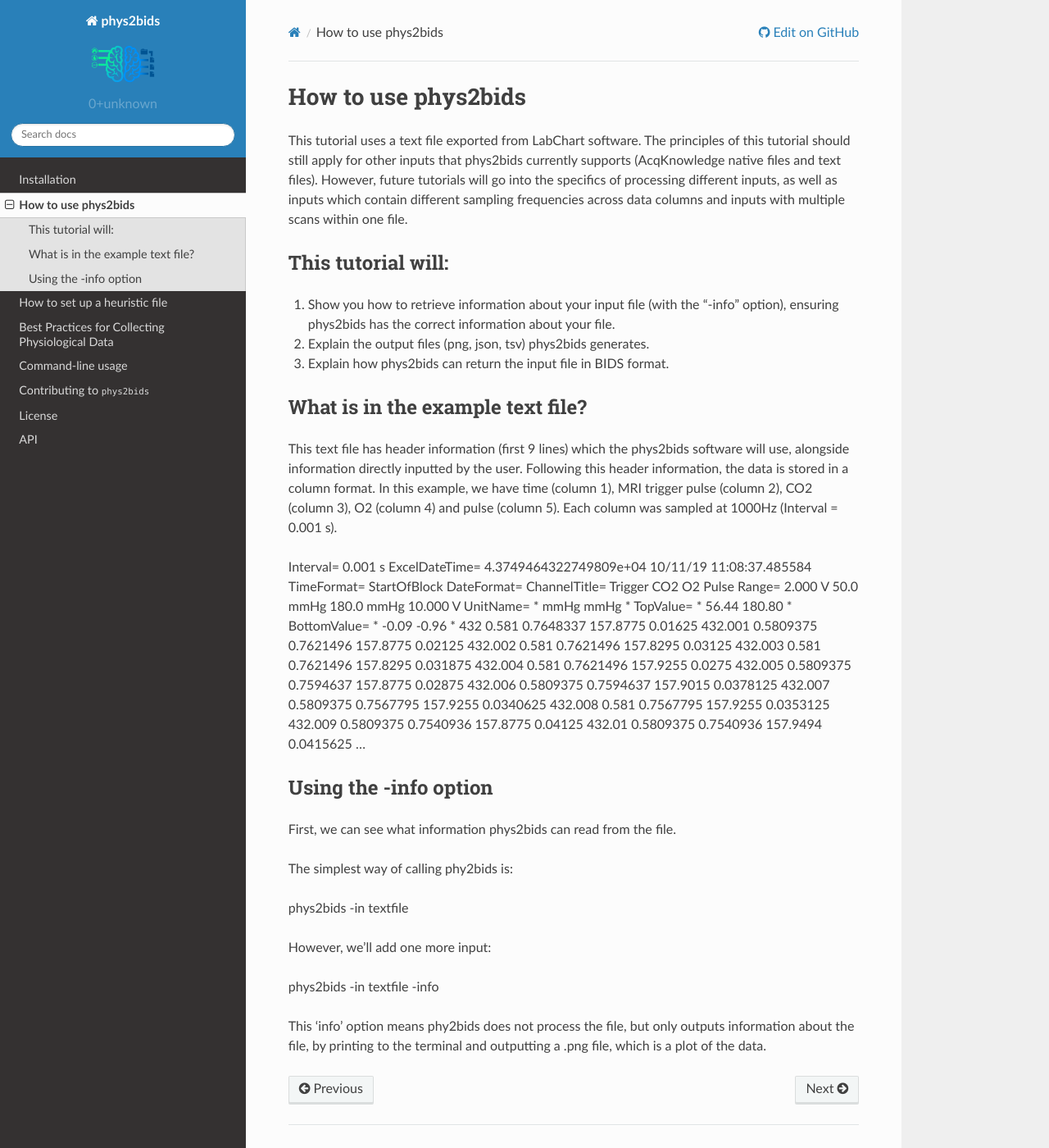
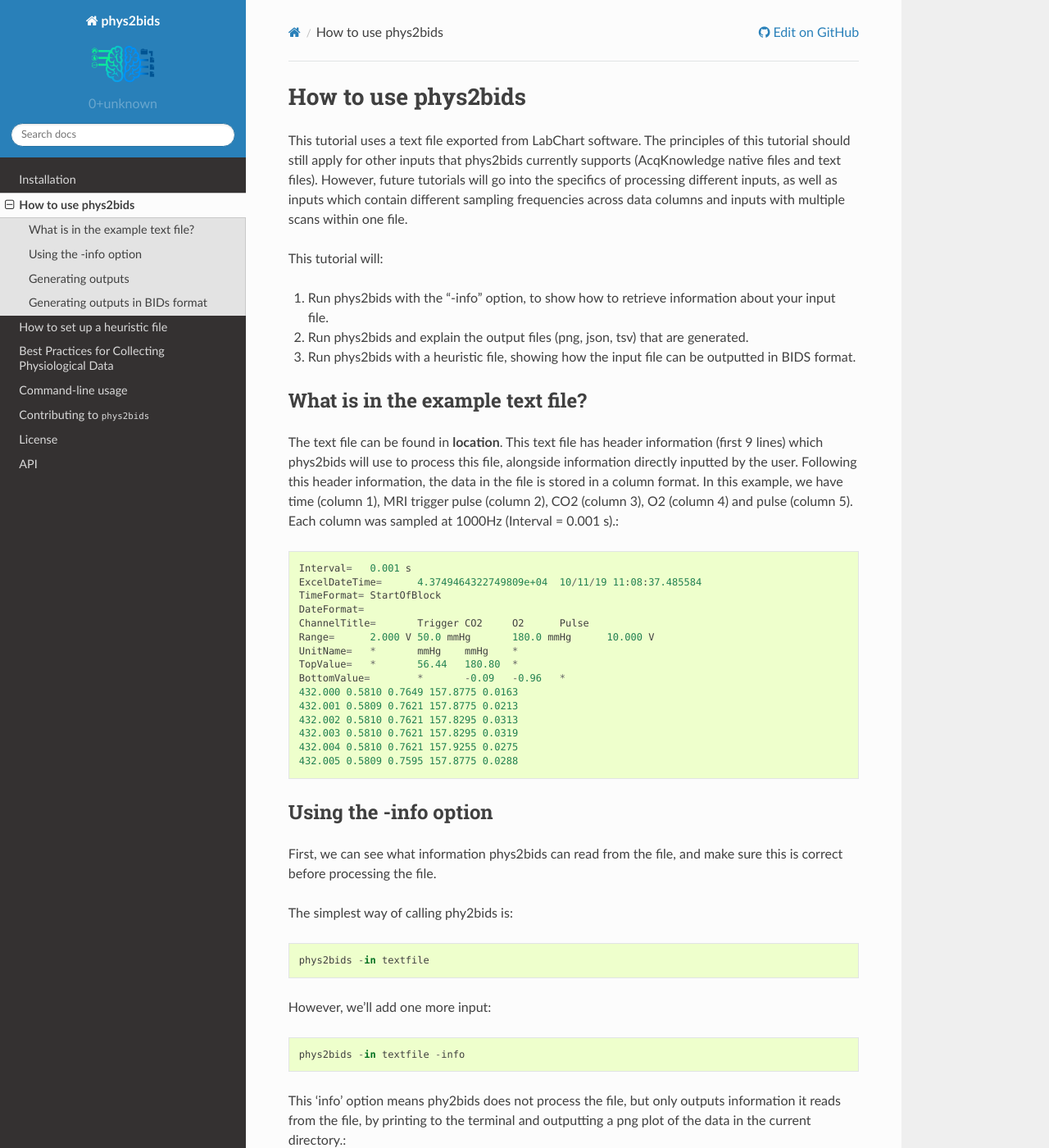
Before and after one commit to physiopy/phys2bids, a Sphinx documentation site: the page built from docs/howto.rst, in a window 1280 px wide and 1400 px high. Shown: the whole window at 82% size. Built offline with Sphinx 7.4.7 and the Read the Docs theme 2.0.0, drawn with Linux system fonts in a browser that asks for light colours; some of the changed text lies outside the part shown.

Commit message:
Update howto.rst

```diff
--- a/docs/howto.rst
+++ b/docs/howto.rst
@@ -4,55 +4,81 @@
 How to use phys2bids
 ====================
 
-This tutorial uses a text file exported from LabChart software.
-The principles of this tutorial should still apply for other inputs that phys2bids currently supports (AcqKnowledge native files and text files).
-However, future tutorials will go into the specifics of processing different inputs, as well as inputs which contain different sampling frequencies across data columns and inputs with multiple scans within one file.
+This tutorial uses a text file exported from LabChart software. The principles of this tutorial should still apply for other inputs that phys2bids currently supports (AcqKnowledge native files and text files). However, future tutorials will go into the specifics of processing different inputs, as well as inputs which contain different sampling frequencies across data columns and inputs with multiple scans within one file.
 
 This tutorial will:
-###################
 
-1. Show you how to retrieve information about your input file (with the "-info" option), ensuring phys2bids has the correct information about your file.
-2. Explain the output files (png, json, tsv) phys2bids generates.
-3. Explain how phys2bids can return the input file in BIDS format.
+1. Run phys2bids with the "-info" option, to show how to retrieve information about your input file.
+2. Run phys2bids and explain the output files (png, json, tsv) that are generated.
+3. Run phys2bids with a heuristic file, showing how the input file can be outputted in BIDS format.
 
 What is in the example text file?
 #################################
 
-This text file has header information (first 9 lines) which the phys2bids software will use, alongside information directly inputted by the user. Following this header information, the data is stored in a column format. In this example, we have time (column 1), MRI trigger pulse (column 2), CO2 (column 3), O2 (column 4) and pulse (column 5). Each column was sampled at 1000Hz (Interval = 0.001 s).
+The text file can be found in **location**. This text file has header information (first 9 lines) which phys2bids will use to process this file, alongside information directly inputted by the user. Following this header information, the data in the file is stored in a column format. In this example, we have time (column 1), MRI trigger pulse (column 2), CO2 (column 3), O2 (column 4) and pulse (column 5). Each column was sampled at 1000Hz (Interval = 0.001 s).::
 
-Interval=	0.001 s
-ExcelDateTime=	4.3749464322749809e+04	10/11/19 11:08:37.485584
-TimeFormat=	StartOfBlock
-DateFormat=
-ChannelTitle=	Trigger	CO2	O2	Pulse
-Range=	2.000 V	50.0 mmHg	180.0 mmHg	10.000 V
-UnitName=	*	mmHg	mmHg	*
-TopValue=	*	56.44	180.80	*
-BottomValue=	*	-0.09	-0.96	*
-432	    0.581	    0.7648337	157.8775	0.01625
-432.001	0.5809375	0.7621496	157.8775	0.02125
-432.002	0.581	    0.7621496	157.8295	0.03125
-432.003	0.581	    0.7621496	157.8295	0.031875
-432.004	0.581	    0.7621496	157.9255	0.0275
-432.005	0.5809375	0.7594637	157.8775	0.02875
-432.006	0.5809375	0.7594637	157.9015	0.0378125
-432.007	0.5809375	0.7567795	157.9255	0.0340625
-432.008	0.581	    0.7567795	157.9255	0.0353125
-432.009	0.5809375	0.7540936	157.8775	0.04125
-432.01	0.5809375	0.7540936	157.9494	0.0415625
-…
+    Interval=	0.001 s
+    ExcelDateTime=	4.3749464322749809e+04	10/11/19 11:08:37.485584
+    TimeFormat=	StartOfBlock
+    DateFormat=
+    ChannelTitle=	Trigger	CO2	O2	Pulse
+    Range=	2.000 V	50.0 mmHg	180.0 mmHg	10.000 V
+    UnitName=	*	mmHg	mmHg	*
+    TopValue=	*	56.44	180.80	*
+    BottomValue=	*	-0.09	-0.96	*
+    432.000 0.5810 0.7649 157.8775 0.0163
+    432.001 0.5809 0.7621 157.8775 0.0213
+    432.002 0.5810 0.7621 157.8295 0.0313
+    432.003 0.5810 0.7621 157.8295 0.0319
+    432.004 0.5810 0.7621 157.9255 0.0275
+    432.005 0.5809 0.7595 157.8775 0.0288
 
 Using the -info option
 ######################
 
-First, we can see what information phys2bids can read from the file.
+First, we can see what information phys2bids can read from the file, and make sure this is correct before processing the file.
 
-The simplest way of calling phy2bids is:
+The simplest way of calling phy2bids is: ::
 
-phys2bids -in textfile
+    phys2bids -in textfile
 
-However, we’ll add one more input:
+However, we’ll add one more input: ::
 
-phys2bids -in textfile -info
+    phys2bids -in textfile -info
 
-This ‘info’ option means phy2bids does not process the file, but only outputs information about the file, by printing to the terminal and outputting a .png file, which is a plot of the data.
+This ‘info’ option means phy2bids does not process the file, but only outputs information it reads from the file, by printing to the terminal and outputting a png plot of the data in the current directory.::
+
+    File extension is .txt
+    Reading the file
+    phys2bids detected that your file is in Labchart format
+    Reading infos
+    File Test2_time_trigger_CO2_O2_pulse_1000Hz_534TRs.txt contains:
+
+    00. Trigger; sampled at 1000.0 Hz
+    01. CO2; sampled at 1000.0 Hz
+    02. O2; sampled at 1000.0 Hz
+    saving channels plot at plot at Test2_time_trigger_CO2_O2_pulse_1000Hz_534TRs.png
+
+[Wrong channel plot here]
+
+Some of this information is right, but notice  the output does not mention a 'pulse' column, which we know is in the file. Therefore, if any of the information outputted from using the '-info' option is not correct, we need to give phys2bids more options.
+
+Looking through the optional arguments of the phys2bids command (**Link here to the command-line usage page**) we will first ensure that all the channels we want processed are read and plotted correctly.
+
+**explain here how and why you might want to change -indir, -chtrig, -chplot**
+
+**show the correct png plot**
+
+Generating outputs
+##################
+
+**first run the same as above but without -info**
+
+**look at outputs it generates**
+
+**then explain the -outdir, -chsel, -ntp, -tr, -thr, -chnames options**
+
+Generating outputs in BIDs format
+#################################
+
+**explain heuristics file and the -sub and -ses inputs**
```
